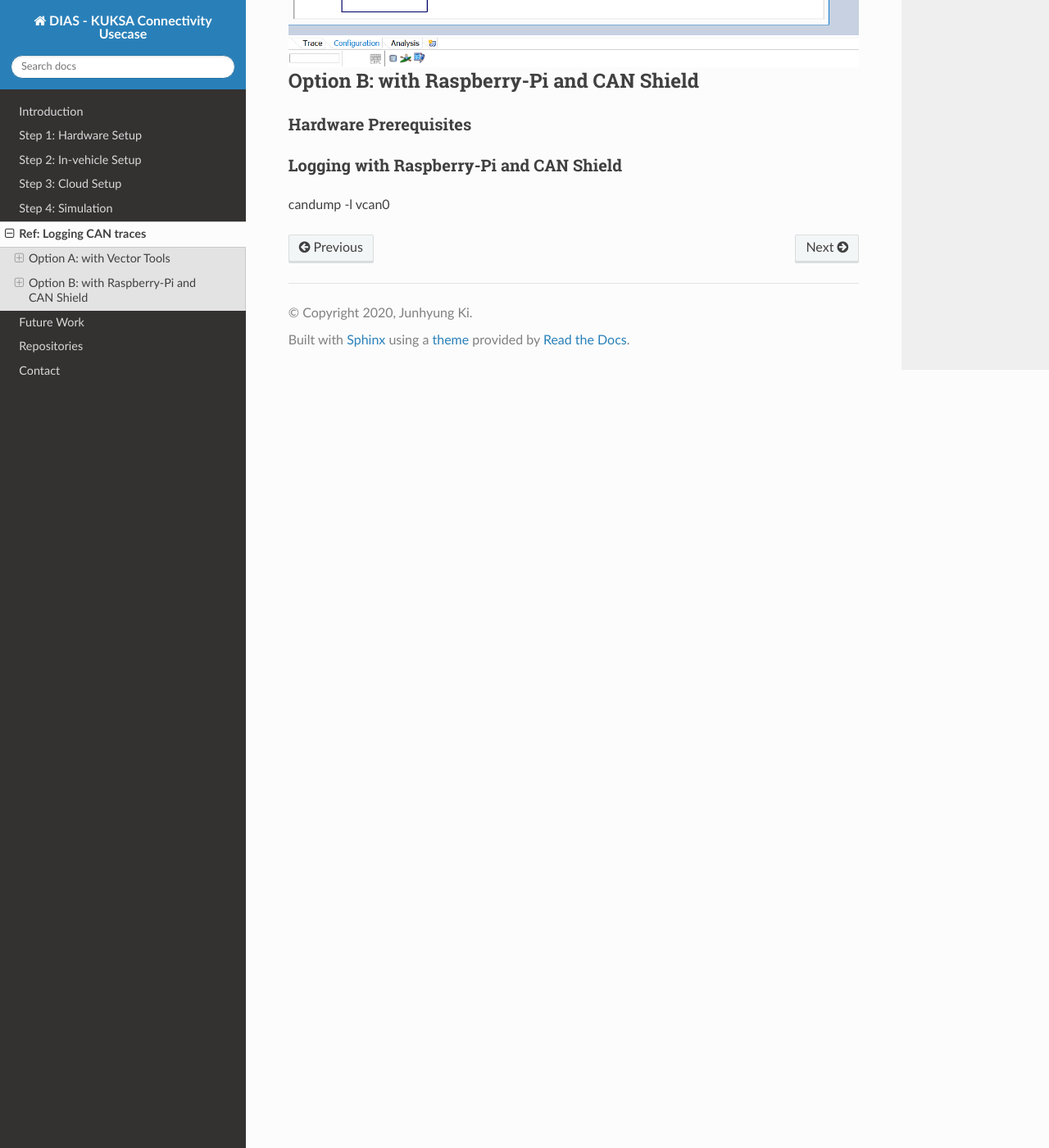
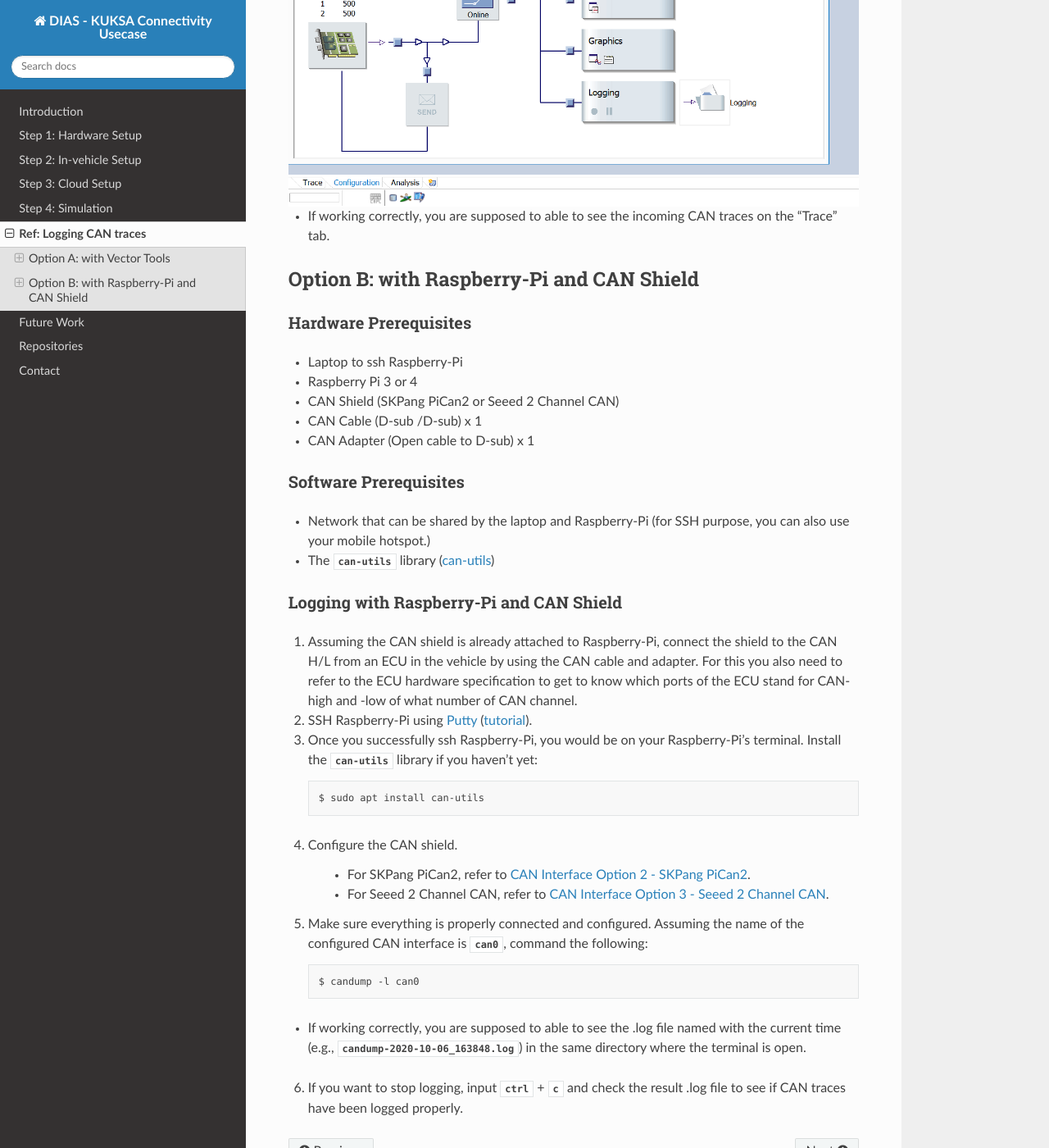
Before and after one commit to junh-ki/dias_kuksa_doc, a Sphinx documentation site: the page built from docs/source/contents/traces.rst, in a window 1280 px wide and 1400 px high, scrolled down 8520 px. Shown: the whole window at 82% size. Built offline with Sphinx 7.4.7 and the Read the Docs theme 2.0.0, drawn with Linux system fonts in a browser that asks for light colours; formulas are drawn with MathJax 3; some of the changed text lies outside the part shown.

Commit message:
progress

```diff
--- a/docs/source/contents/cloud.rst
+++ b/docs/source/contents/cloud.rst
@@ -322,7 +322,7 @@
 
 	$ sudo service grafana-server status
 
-* `crtl` + `c` to get out.
+* `ctrl` + `c` to get out.
 
 4. Now that the Grafana server is running on your machine, you can access to the server by using a web-browser. Open a browser and access to the following address::
 
--- a/docs/source/contents/traces.rst
+++ b/docs/source/contents/traces.rst
@@ -19,8 +19,8 @@
 * Laptop installed with Vector Software
 * Licensed Vector CANcase (VN1630 is used here)
 * USB Interface for CAN and I/O (comes with CANcase)
-* CAN cable (D-sub /D-sub) x 1
-* CAN adapter (Open cable to D-sub) x 1
+* CAN Cable (D-sub /D-sub) x 1
+* CAN Adapter (Open cable to D-sub) x 1
 
 
 
@@ -75,29 +75,33 @@
     :width: 700
     :align: center
 
-7.
+7. To enable the logging function, find the "Logging" box on the right hand side of the configuration tap and double-click the small node on the left.
 
 .. figure:: /_images/canalyzer/6-logging.PNG
     :width: 700
     :align: center
 
-8.
+* Confirm that the "Logging" box is enabled as the capture below.
 
 .. figure:: /_images/canalyzer/7-logging.PNG
     :width: 700
     :align: center
 
-9.
+8. To change the destination folder or the result file format, double-click the folder-shaped icon on the right and set them as you prefer.
 
 .. figure:: /_images/canalyzer/8-logformat.PNG
     :width: 700
     :align: center
 
-10.
+* If you want to use the result for `canplayer` in Raspberry-Pi, set the result file format as "ASCII Frame Logging (*.asc)". That way, you can convert your result to the .log format by running `asc2log_channel_separator.py` that can be found in `dias_kuksa/utils/canplayer/`.
+
+9. Make sure everything is properly connected and configured. You can now start logging CAN traces by pressing the "Start" button on the top left hand corner.
 
 .. figure:: /_images/canalyzer/9-start.PNG
     :width: 700
     :align: center
+
+* If working correctly, you are supposed to able to see the incoming CAN traces on the "Trace" tab.
 
 
 
@@ -107,13 +111,43 @@
 Hardware Prerequisites
 **********************
 
+* Laptop to ssh Raspberry-Pi
+* Raspberry Pi 3 or 4
+* CAN Shield (SKPang PiCan2 or Seeed 2 Channel CAN)
+* CAN Cable (D-sub /D-sub) x 1
+* CAN Adapter (Open cable to D-sub) x 1
 
+
+
+Software Prerequisites
+**********************
+
+* Network that can be shared by the laptop and Raspberry-Pi (for SSH purpose, you can also use your mobile hotspot.)
+* The `can-utils` library (:ref:`can-utils`)
 
 
 
 Logging with Raspberry-Pi and CAN Shield
 ****************************************
 
+1. Assuming the CAN shield is already attached to Raspberry-Pi, connect the shield to the CAN H/L from an ECU in the vehicle by using the CAN cable and adapter. For this you also need to refer to the ECU hardware specification to get to know which ports of the ECU stand for CAN-high and -low of what number of CAN channel.
 
+2. SSH Raspberry-Pi using `Putty <https://www.chiark.greenend.org.uk/~sgtatham/putty/>`_ (`tutorial <https://youtu.be/IDqQIDL3LKg>`_).
 
-candump -l vcan0
+3. Once you successfully ssh Raspberry-Pi, you would be on your Raspberry-Pi's terminal. Install the `can-utils` library if you haven't yet::
+
+    $ sudo apt install can-utils
+
+4. Configure the CAN shield.
+
+    * For SKPang PiCan2, refer to :ref:`skpang-pican2`.
+
+    * For Seeed 2 Channel CAN, refer to :ref:`seeed-2-channel`.
+
+5. Make sure everything is properly connected and configured. Assuming the name of the configured CAN interface is `can0`, command the following::
+
+    $ candump -l can0
+
+* If working correctly, you are supposed to able to see the .log file named with the current time (e.g., `candump-2020-10-06_163848.log`) in the same directory where the terminal is open.
+
+6. If you want to stop logging, input `ctrl` + `c` and check the result .log file to see if CAN traces have been logged properly.
```
Also changed, not shown: docs/source/contents/hwsetup.rst (+10 -0 lines).
